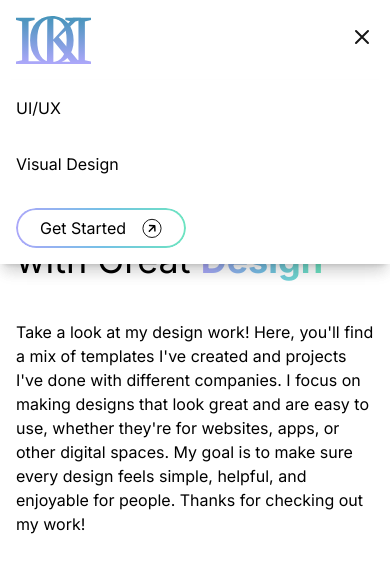
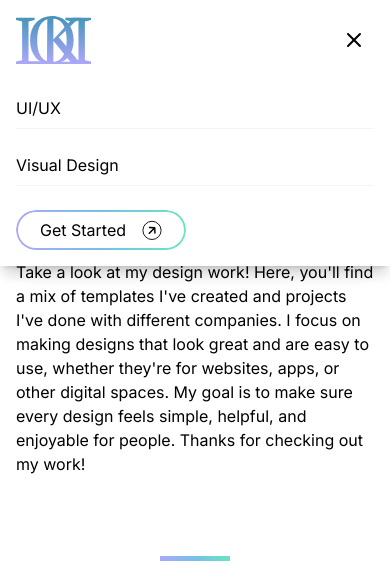
Before and after one commit to Ozea/loki, a Next.js app: page /ui-ux in a window 390 px wide. Both pictures are taken after a click on the button 362 px from the left and 36 px from the top of the page. Shown: the top 577 px of the page. Built offline with nearby package versions, Linux system fonts and the light colour scheme.

Commit message:
fix: improve header navigation and ux

```diff
--- a/src/app/layout.tsx
+++ b/src/app/layout.tsx
@@ -23,7 +23,7 @@ export default function RootLayout({
     <html lang="en">
       <body className={`${inter.variable} antialiased`}>
         <Header />
-        {children}
+        <div className="pt-10 md:pt-0 overflow-hidden">{children}</div>
         <Footer />
       </body>
     </html>
--- a/src/app/ui-ux/page.tsx
+++ b/src/app/ui-ux/page.tsx
@@ -146,10 +146,10 @@ const scaleInVariants = {
 
 export default function Portfolio() {
   return (
-    <main className="bg-white text-black pt-40">
+    <main className="bg-white text-black pt-15 md:pt-40">
       {/* Hero Section */}
       <motion.section
-        className="container mx-auto px-4 w-full mb-25"
+        className="container mx-auto px-4 w-full mb-20 md:mb-25"
         initial="hidden"
         animate="visible"
         variants={staggerContainer}
--- a/src/app/visual-design/page.tsx
+++ b/src/app/visual-design/page.tsx
@@ -51,10 +51,10 @@ const lineVariants = {
 
 export default function VisualDesign() {
   return (
-    <main className="bg-white text-black pt-40">
+    <main className="bg-white text-black pt-15 md:pt-40">
       {/* Hero Section */}
       <motion.section
-        className="container mx-auto px-4 w-full mb-25"
+        className="container mx-auto px-4 w-full mb-20 md:mb-25"
         initial="hidden"
         animate="visible"
         viewport={{ once: true }}
--- a/src/components/Header.tsx
+++ b/src/components/Header.tsx
@@ -3,6 +3,8 @@
 import { useState } from 'react'
 import Image from 'next/image'
 import Link from 'next/link'
+import { motion, AnimatePresence } from 'framer-motion'
+import { Menu, X } from 'lucide-react'
 import { GradientButton } from './Button/Gradient'
 
 export default function Header() {
@@ -10,6 +12,66 @@ export default function Header() {
 
   const toggleMobileMenu = () => {
     setMobileMenuOpen(!mobileMenuOpen)
+  }
+
+  const closeMobileMenu = () => {
+    setMobileMenuOpen(false)
+  }
+
+  // Animation variants for the mobile menu
+  const menuVariants = {
+    closed: {
+      opacity: 0,
+      height: 0,
+      transition: {
+        duration: 0.3,
+        ease: 'easeInOut',
+      },
+    },
+    open: {
+      opacity: 1,
+      height: 'auto',
+      transition: {
+        duration: 0.3,
+        ease: 'easeInOut',
+      },
+    },
+  }
+
+  // Animation variants for menu items
+  const itemVariants = {
+    closed: {
+      opacity: 0,
+      x: -20,
+      transition: {
+        duration: 0.2,
+      },
+    },
+    open: (i: number) => ({
+      opacity: 1,
+      x: 0,
+      transition: {
+        delay: i * 0.1,
+        duration: 0.3,
+        ease: 'easeOut',
+      },
+    }),
+  }
+
+  // Animation variants for hamburger menu icon
+  const hamburgerVariants = {
+    closed: {
+      rotate: 0,
+      transition: {
+        duration: 0.2,
+      },
+    },
+    open: {
+      rotate: 180,
+      transition: {
+        duration: 0.2,
+      },
+    },
   }
 
   return (
@@ -40,38 +102,82 @@ export default function Header() {
 
         {/* Mobile menu button */}
         <div className="md:hidden">
-          <button onClick={toggleMobileMenu} className="focus:outline-none">
+          <motion.button
+            onClick={toggleMobileMenu}
+            className="focus:outline-none p-2"
+            variants={hamburgerVariants}
+            animate={mobileMenuOpen ? 'open' : 'closed'}
+            whileTap={{ scale: 0.95 }}
+          >
+            <AnimatePresence mode="wait">
               {mobileMenuOpen ? (
-              <svg className="h-6 w-6" fill="none" viewBox="0 0 24 24" stroke="currentColor">
-                <path strokeLinecap="round" strokeLinejoin="round" strokeWidth="2" d="M6 18L18 6M6 6l12 12" />
-              </svg>
+                <motion.div
+                  key="close"
+                  initial={{ rotate: -45, opacity: 0 }}
+                  animate={{ rotate: 0, opacity: 1 }}
+                  exit={{ rotate: 45, opacity: 0 }}
+                  transition={{ duration: 0.2 }}
+                >
+                  <X className="h-6 w-6 text-black" />
+                </motion.div>
               ) : (
-              <svg className="h-6 w-6" fill="none" viewBox="0 0 24 24" stroke="currentColor">
-                <path strokeLinecap="round" strokeLinejoin="round" strokeWidth="2" d="M4 6h16M4 12h16M4 18h16" />
-              </svg>
+                <motion.div
+                  key="hamburger"
+                  initial={{ rotate: 45, opacity: 0 }}
+                  animate={{ rotate: 0, opacity: 1 }}
+                  exit={{ rotate: -45, opacity: 0 }}
+                  transition={{ duration: 0.2 }}
+                >
+                  <Menu className="h-6 w-6 text-black" />
+                </motion.div>
               )}
-          </button>
+            </AnimatePresence>
+          </motion.button>
         </div>
       </div>
 
       {/* Mobile Navigation Menu */}
+      <AnimatePresence>
         {mobileMenuOpen && (
-        <div className="md:hidden bg-white shadow-lg">
+          <motion.div className="md:hidden bg-white shadow-lg overflow-hidden" variants={menuVariants} initial="closed" animate="open" exit="closed">
             <div className="px-4 pt-2 pb-4 space-y-4">
-            <Link href="/ui-ux" className="block text-black hover:text-blue-500 transition py-2">
+              <motion.div variants={itemVariants} initial="closed" animate="open" custom={0} whileHover={{ x: 5 }} whileTap={{ scale: 0.98 }}>
+                <Link
+                  href="/ui-ux"
+                  className="block text-black hover:text-blue-500 transition py-2 border-b border-gray-100"
+                  onClick={closeMobileMenu}
+                >
                   UI/UX
                 </Link>
-            <Link href="/visual-design" className="block text-black hover:text-blue-500 transition py-2">
+              </motion.div>
+
+              <motion.div variants={itemVariants} initial="closed" animate="open" custom={1} whileHover={{ x: 5 }} whileTap={{ scale: 0.98 }}>
+                <Link
+                  href="/visual-design"
+                  className="block text-black hover:text-blue-500 transition py-2 border-b border-gray-100"
+                  onClick={closeMobileMenu}
+                >
                   Visual Design
                 </Link>
-            <div className="pt-2">
+              </motion.div>
+
+              <motion.div
+                className="pt-2"
+                variants={itemVariants}
+                initial="closed"
+                animate="open"
+                custom={2}
+                whileHover={{ scale: 1.02 }}
+                whileTap={{ scale: 0.98 }}
+              >
                 <GradientButton linkProps={{ href: 'https://www.linkedin.com/in/dashmills0609/', target: '_blank', rel: 'noopener noreferrer' }}>
                   Get Started
                 </GradientButton>
+              </motion.div>
             </div>
-          </div>
-        </div>
+          </motion.div>
         )}
+      </AnimatePresence>
     </header>
   )
 }
```
Lines whose indentation alone changed are shown as unchanged.
